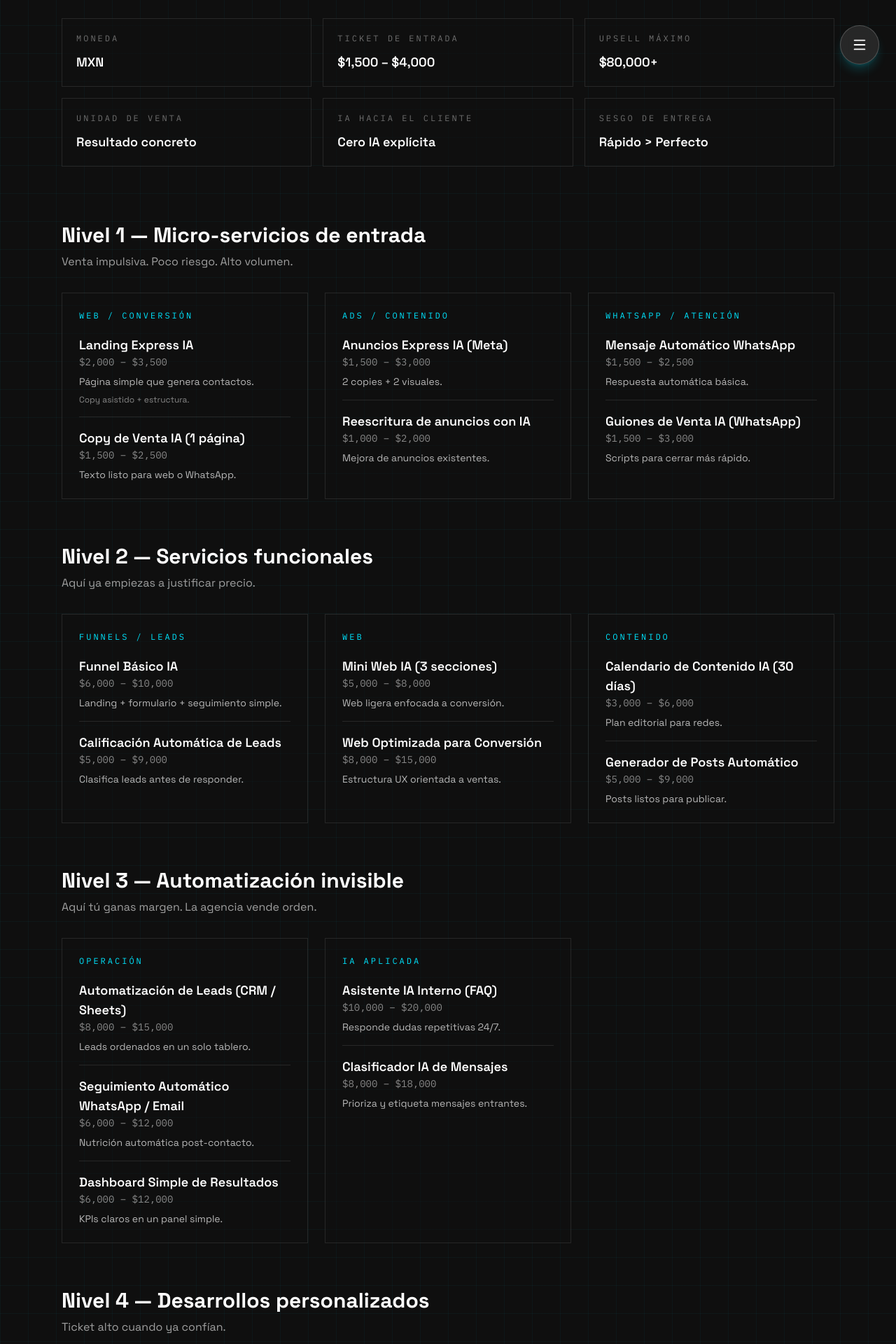
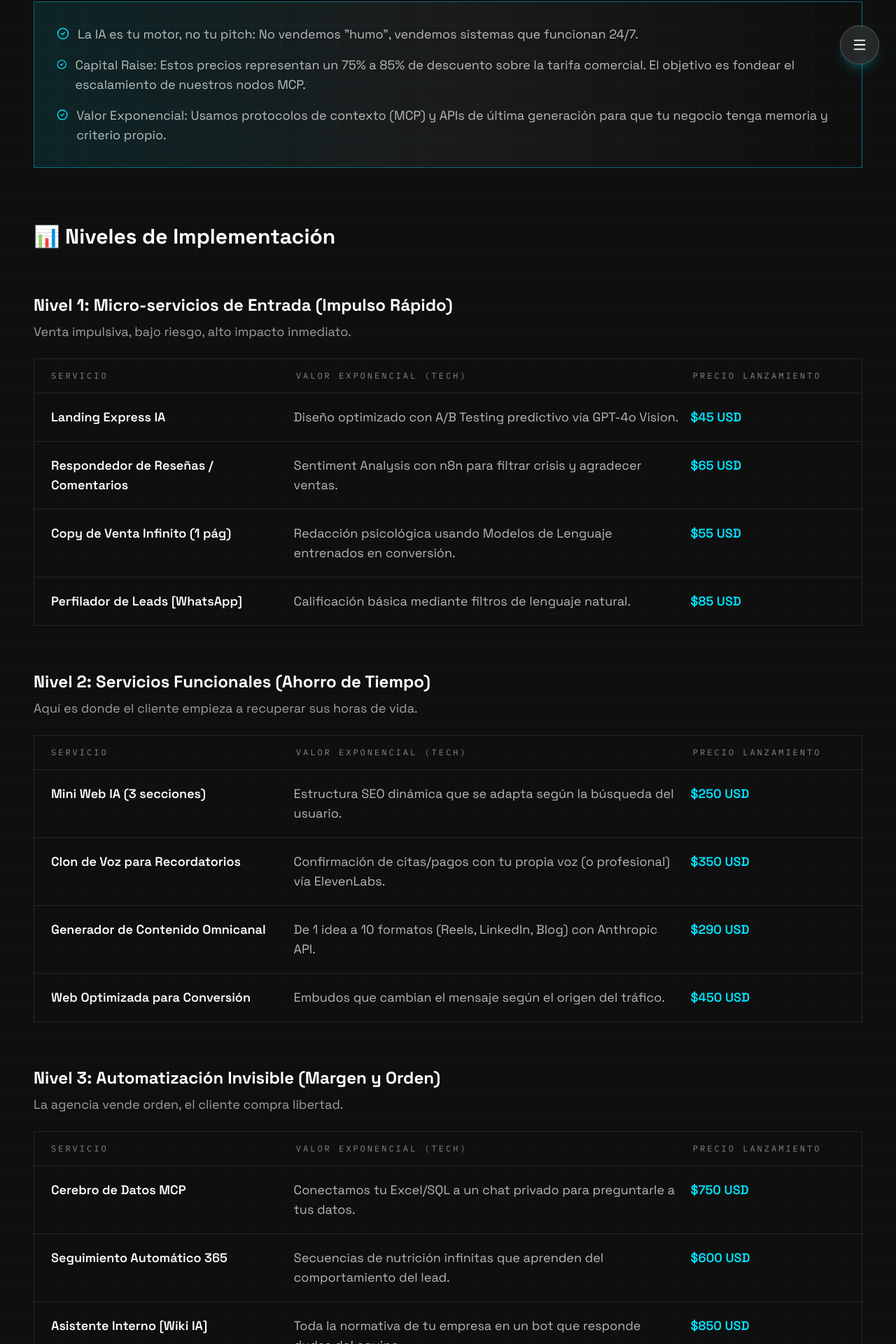
Before and after one commit to lbaddass/xpertasocial-web, a Next.js app: page /catalogo-ia in a window 1280 px wide. Shown: the part 684-2604 px from the top of the page at 70% size. Built offline with nearby package versions, Linux system fonts and the light colour scheme.

Commit message:
Revamp AI catalog copy and layout

```diff
--- a/src/app/catalogo-ia/page.tsx
+++ b/src/app/catalogo-ia/page.tsx
@@ -2,233 +2,155 @@ import { ArrowRight, CheckCircle2 } from "lucide-react";
 import Link from "next/link";
 import PageNav from "@/components/layout/PageNav";
 
-const catalogPrinciples = [
-  { label: "Moneda", value: "MXN" },
-  { label: "Ticket de entrada", value: "$1,500 – $4,000" },
-  { label: "Upsell máximo", value: "$80,000+" },
-  { label: "Unidad de venta", value: "Resultado concreto" },
-  { label: "IA hacia el cliente", value: "Cero IA explícita" },
-  { label: "Sesgo de entrega", value: "Rápido > Perfecto" },
+const strategicKeys = [
+  "La IA es tu motor, no tu pitch: No vendemos \"humo\", vendemos sistemas que funcionan 24/7.",
+  "Capital Raise: Estos precios representan un 75% a 85% de descuento sobre la tarifa comercial. El objetivo es fondear el escalamiento de nuestros nodos MCP.",
+  "Valor Exponencial: Usamos protocolos de contexto (MCP) y APIs de última generación para que tu negocio tenga memoria y criterio propio.",
 ];
 
-const catalogLevels = [
+const implementationLevels = [
   {
-    title: "Nivel 1 — Micro-servicios de entrada",
-    description: "Venta impulsiva. Poco riesgo. Alto volumen.",
-    groups: [
-      {
-        title: "Web / Conversión",
+    title: "Nivel 1: Micro-servicios de Entrada (Impulso Rápido)",
+    description: "Venta impulsiva, bajo riesgo, alto impacto inmediato.",
     items: [
       {
-            name: "Landing Express IA",
-            price: "$2,000 – $3,500",
-            delivers: "Página simple que genera contactos.",
-            detail: "Copy asistido + estructura.",
+        service: "Landing Express IA",
+        value: "Diseño optimizado con A/B Testing predictivo vía GPT-4o Vision.",
+        price: "$45 USD",
       },
       {
-            name: "Copy de Venta IA (1 página)",
-            price: "$1,500 – $2,500",
-            delivers: "Texto listo para web o WhatsApp.",
+        service: "Respondedor de Reseñas / Comentarios",
+        value: "Sentiment Analysis con n8n para filtrar crisis y agradecer ventas.",
+        price: "$65 USD",
+      },
+      {
+        service: "Copy de Venta Infinito (1 pág)",
+        value: "Redacción psicológica usando Modelos de Lenguaje entrenados en conversión.",
+        price: "$55 USD",
+      },
+      {
+        service: "Perfilador de Leads [WhatsApp]",
+        value: "Calificación básica mediante filtros de lenguaje natural.",
+        price: "$85 USD",
       },
     ],
   },
   {
-        title: "Ads / Contenido",
+    title: "Nivel 2: Servicios Funcionales (Ahorro de Tiempo)",
+    description: "Aquí es donde el cliente empieza a recuperar sus horas de vida.",
     items: [
       {
-            name: "Anuncios Express IA (Meta)",
-            price: "$1,500 – $3,000",
-            delivers: "2 copies + 2 visuales.",
+        service: "Mini Web IA (3 secciones)",
+        value: "Estructura SEO dinámica que se adapta según la búsqueda del usuario.",
+        price: "$250 USD",
       },
       {
-            name: "Reescritura de anuncios con IA",
-            price: "$1,000 – $2,000",
-            delivers: "Mejora de anuncios existentes.",
+        service: "Clon de Voz para Recordatorios",
+        value: "Confirmación de citas/pagos con tu propia voz (o profesional) vía ElevenLabs.",
+        price: "$350 USD",
+      },
+      {
+        service: "Generador de Contenido Omnicanal",
+        value: "De 1 idea a 10 formatos (Reels, LinkedIn, Blog) con Anthropic API.",
+        price: "$290 USD",
+      },
+      {
+        service: "Web Optimizada para Conversión",
+        value: "Embudos que cambian el mensaje según el origen del tráfico.",
+        price: "$450 USD",
       },
     ],
   },
   {
-        title: "WhatsApp / Atención",
+    title: "Nivel 3: Automatización Invisible (Margen y Orden)",
+    description: "La agencia vende orden, el cliente compra libertad.",
     items: [
       {
-            name: "Mensaje Automático WhatsApp",
-            price: "$1,500 – $2,500",
-            delivers: "Respuesta automática básica.",
+        service: "Cerebro de Datos MCP",
+        value: "Conectamos tu Excel/SQL a un chat privado para preguntarle a tus datos.",
+        price: "$750 USD",
       },
       {
-            name: "Guiones de Venta IA (WhatsApp)",
-            price: "$1,500 – $3,000",
-            delivers: "Scripts para cerrar más rápido.",
+        service: "Seguimiento Automático 365",
+        value: "Secuencias de nutrición infinitas que aprenden del comportamiento del lead.",
+        price: "$600 USD",
       },
-        ],
+      {
+        service: "Asistente Interno [Wiki IA]",
+        value: "Toda la normativa de tu empresa en un bot que responde dudas del equipo.",
+        price: "$850 USD",
+      },
+      {
+        service: "Dashboard Predictivo de Resultados",
+        value: "Visualización de KPIs que te dice cuánto vas a vender el próximo mes.",
+        price: "$900 USD",
       },
     ],
   },
   {
-    title: "Nivel 2 — Servicios funcionales",
-    description: "Aquí ya empiezas a justificar precio.",
-    groups: [
-      {
-        title: "Funnels / Leads",
+    title: "Nivel 4: Desarrollos Personalizados (Infraestructura)",
+    description: "Ticket alto para clientes que buscan dominancia total.",
     items: [
       {
-            name: "Funnel Básico IA",
-            price: "$6,000 – $10,000",
-            delivers: "Landing + formulario + seguimiento simple.",
+        service: "Bot IA de Ventas Avanzado",
+        value: "Negocia, objeta y cierra ventas solo, integrado a tu CRM vía Python/Node.js.",
+        price: "Desde $1,200 USD",
       },
       {
-            name: "Calificación Automática de Leads",
-            price: "$5,000 – $9,000",
-            delivers: "Clasifica leads antes de responder.",
-          },
-        ],
+        service: "Ecosistema White Label para Agencias",
+        value: "Creamos tu propia suite de herramientas para que las revendas a tus clientes.",
+        price: "Desde $2,500 USD",
       },
       {
-        title: "Web",
-        items: [
-          {
-            name: "Mini Web IA (3 secciones)",
-            price: "$5,000 – $8,000",
-            delivers: "Web ligera enfocada a conversión.",
-          },
-          {
-            name: "Web Optimizada para Conversión",
-            price: "$8,000 – $15,000",
-            delivers: "Estructura UX orientada a ventas.",
-          },
-        ],
-      },
-      {
-        title: "Contenido",
-        items: [
-          {
-            name: "Calendario de Contenido IA (30 días)",
-            price: "$3,000 – $6,000",
-            delivers: "Plan editorial para redes.",
-          },
-          {
-            name: "Generador de Posts Automático",
-            price: "$5,000 – $9,000",
-            delivers: "Posts listos para publicar.",
-          },
-        ],
-      },
-    ],
-  },
-  {
-    title: "Nivel 3 — Automatización invisible",
-    description: "Aquí tú ganas margen. La agencia vende orden.",
-    groups: [
-      {
-        title: "Operación",
-        items: [
-          {
-            name: "Automatización de Leads (CRM / Sheets)",
-            price: "$8,000 – $15,000",
-            delivers: "Leads ordenados en un solo tablero.",
-          },
-          {
-            name: "Seguimiento Automático WhatsApp / Email",
-            price: "$6,000 – $12,000",
-            delivers: "Nutrición automática post-contacto.",
-          },
-          {
-            name: "Dashboard Simple de Resultados",
-            price: "$6,000 – $12,000",
-            delivers: "KPIs claros en un panel simple.",
-          },
-        ],
-      },
-      {
-        title: "IA aplicada",
-        items: [
-          {
-            name: "Asistente IA Interno (FAQ)",
-            price: "$10,000 – $20,000",
-            delivers: "Responde dudas repetitivas 24/7.",
-          },
-          {
-            name: "Clasificador IA de Mensajes",
-            price: "$8,000 – $18,000",
-            delivers: "Prioriza y etiqueta mensajes entrantes.",
-          },
-        ],
-      },
-    ],
-  },
-  {
-    title: "Nivel 4 — Desarrollos personalizados",
-    description: "Ticket alto cuando ya confían.",
-    groups: [
-      {
-        title: "IA + Automatización avanzada",
-        items: [
-          {
-            name: "Bot IA de Ventas (WhatsApp)",
-            price: "Desde $15,000",
-            delivers: "Escalable hasta $40,000+.",
-          },
-          {
-            name: "Sistema de Ventas Automatizado",
-            price: "Desde $20,000",
-            delivers: "Escalable hasta $60,000+.",
-          },
-          {
-            name: "Infraestructura IA Operativa",
-            price: "Desde $25,000",
-            delivers: "Escalable hasta $80,000+.",
-          },
-        ],
+        service: "Infraestructura IA Operativa",
+        value: "Despliegue de servidores locales con MCP para privacidad total de datos.",
+        price: "Desde $3,000 USD",
       },
     ],
   },
 ];
 
-const packages = [
+const launchPackages = [
   {
-    name: "Arranque Digital",
-    price: "$4,000 – $6,000",
-    includes: ["Landing Express", "Copy IA"],
+    name: "Pack Clínica Pro",
+    description: "Agendador Express + Recordatorio de Voz + Triaje IA.",
+    price: "Precio Capital Raise: $550 USD (Valor real: $1,800 USD).",
   },
   {
-    name: "Consigue Mensajes",
-    price: "$6,000 – $9,000",
-    includes: ["Landing", "Mensajes WhatsApp", "Creativos"],
+    name: "Pack E-commerce Scaler",
+    description: "Landing de Producto + Recuperador de Carritos + Vendedor 24/7.",
+    price: "Precio Capital Raise: $850 USD (Valor real: $2,400 USD).",
   },
   {
-    name: "Ventas Semi-Automáticas",
-    price: "$12,000 – $18,000",
-    includes: ["Funnel", "Seguimiento", "Dashboard básico"],
+    name: "Pack Inmobiliario High-Ticket",
+    description: "Calificador de Leads + Dossier Automático + Agente Multilingüe.",
+    price: "Precio Capital Raise: $950 USD (Valor real: $3,000 USD).",
   },
-];
-
-const strategicKeys = [
-  "La IA es tu motor, no tu pitch.",
-  "El cliente compra rapidez, orden y menos trabajo.",
-  "El upgrade es natural: \"¿Quieres que también responda solo?\"",
-  "Escala con: \"¿Quieres que los leads se ordenen?\"",
 ];
 
 export default function CatalogoIaPage() {
   return (
-    <div className="min-h-screen pt-20 pb-20">
+    <div className="min-h-screen pt-20 pb-24">
       <PageNav />
 
-      <div className="max-w-6xl mx-auto px-6 mb-16">
-        <div className="flex flex-col gap-8 border-b border-white/10 pb-10">
-          <div className="inline-flex items-center gap-2 rounded-full border border-white/10 bg-white/5 px-3 py-1 text-xs font-mono uppercase tracking-[0.3em] text-neonBlue">
+      <div className="max-w-7xl mx-auto px-5 sm:px-8 lg:px-12 mb-16">
+        <div className="flex flex-col gap-8 border-b border-white/10 pb-12">
+          <div className="inline-flex items-center gap-2 rounded-full border border-white/10 bg-white/5 px-4 py-2 text-sm font-mono uppercase tracking-[0.3em] text-neonBlue">
             Catálogo IA + Automatización
           </div>
-          <h1 className="text-4xl md:text-6xl font-bold text-white tracking-tight">
-            Microservicios escalonados para liquidez rápida
+          <div className="space-y-5">
+            <h1 className="text-4xl sm:text-5xl lg:text-6xl font-bold text-white tracking-tight">
+              🚀 Catálogo 2026: Microservicios IA para Liquidez Inmediata
             </h1>
-          <p className="text-lg md:text-xl text-white/60 max-w-3xl">
-            Un catálogo diseñado para tickets de entrada bajos y escalamiento progresivo por personalización. Se vende por resultados, no por tecnología.
+            <p className="text-lg sm:text-xl text-white/70 max-w-4xl">
+              Infraestructura de alto nivel a precio de &ldquo;Capital Seed&rdquo;. Solo disponible durante la fase de
+              levantamiento de capital para nuestra división de infraestructura.
             </p>
+          </div>
           <div className="flex flex-wrap gap-4">
             <Link
               href="/diagnostico"
-              className="inline-flex items-center gap-2 bg-neonBlue text-black px-6 py-3 font-bold rounded-sm hover:bg-white transition-all"
+              className="inline-flex items-center gap-2 bg-neonBlue text-black px-6 py-3 text-base font-bold rounded-sm hover:bg-white transition-all"
             >
               Agendar diagnóstico <ArrowRight size={18} />
             </Link>
@@ -242,93 +164,105 @@ export default function CatalogoIaPage() {
         </div>
       </div>
 
-      <section className="max-w-6xl mx-auto px-6 mb-20">
+      <section className="max-w-7xl mx-auto px-5 sm:px-8 lg:px-12 mb-20">
         <div className="mb-8">
-          <h2 className="text-2xl md:text-3xl font-bold text-white">Principios del catálogo</h2>
-          <p className="text-white/60 mt-2">Reglas duras para proteger margen y acelerar cierre.</p>
+          <h2 className="text-2xl sm:text-3xl font-bold text-white">💡 Nuestra Clave Estratégica</h2>
         </div>
-        <div className="grid grid-cols-1 sm:grid-cols-2 lg:grid-cols-3 gap-4">
-          {catalogPrinciples.map((principle) => (
-            <div key={principle.label} className="border border-white/10 bg-carbon/60 p-5">
-              <div className="text-xs font-mono uppercase tracking-[0.25em] text-white/40">
-                {principle.label}
-              </div>
-              <div className="mt-3 text-lg font-semibold text-white">{principle.value}</div>
-            </div>
+        <div className="border border-neonBlue/40 bg-gradient-to-r from-neonBlue/10 via-white/5 to-transparent p-6 sm:p-8">
+          <ul className="space-y-4 text-base sm:text-lg text-white/70">
+            {strategicKeys.map((key) => (
+              <li key={key} className="flex items-start gap-3">
+                <CheckCircle2 size={18} className="text-neonBlue mt-1" />
+                <span>{key}</span>
+              </li>
             ))}
+          </ul>
         </div>
       </section>
 
-      <section className="max-w-6xl mx-auto px-6 space-y-16">
-        {catalogLevels.map((level) => (
-          <div key={level.title} className="space-y-8">
+      <section className="max-w-7xl mx-auto px-5 sm:px-8 lg:px-12 space-y-16">
         <div>
-              <h2 className="text-2xl md:text-3xl font-bold text-white">{level.title}</h2>
-              <p className="text-white/60 mt-2">{level.description}</p>
+          <h2 className="text-2xl sm:text-3xl font-bold text-white">📊 Niveles de Implementación</h2>
         </div>
-
-            <div className="grid grid-cols-1 lg:grid-cols-3 gap-6">
-              {level.groups.map((group) => (
-                <div key={group.title} className="border border-white/10 bg-carbon/40 p-6">
-                  <div className="text-xs font-mono uppercase tracking-[0.25em] text-neonBlue">
-                    {group.title}
+        {implementationLevels.map((level) => (
+          <div key={level.title} className="space-y-6">
+            <div>
+              <h3 className="text-xl sm:text-2xl font-bold text-white">{level.title}</h3>
+              <p className="text-base sm:text-lg text-white/60 mt-2">{level.description}</p>
             </div>
-                  <div className="mt-5 space-y-4">
-                    {group.items.map((item) => (
-                      <div key={item.name} className="border-b border-white/10 pb-4 last:border-b-0 last:pb-0">
-                        <h3 className="text-lg font-semibold text-white">{item.name}</h3>
-                        <p className="text-sm text-white/50 font-mono">{item.price}</p>
-                        <p className="text-sm text-white/70 mt-2">{item.delivers}</p>
-                        {item.detail && <p className="text-xs text-white/50 mt-2">{item.detail}</p>}
+            <div className="border border-white/10 bg-carbon/40">
+              <div className="hidden md:grid grid-cols-[1.2fr_2fr_0.8fr] gap-6 px-6 py-4 text-xs font-mono uppercase tracking-[0.25em] text-white/50 border-b border-white/10">
+                <span>Servicio</span>
+                <span>Valor Exponencial (Tech)</span>
+                <span>Precio Lanzamiento</span>
               </div>
-                    ))}
+              <div className="divide-y divide-white/10">
+                {level.items.map((item) => (
+                  <div key={item.service} className="grid grid-cols-1 md:grid-cols-[1.2fr_2fr_0.8fr] gap-4 px-6 py-5">
+                    <div>
+                      <div className="text-sm font-mono uppercase tracking-[0.2em] text-white/40 md:hidden">
+                        Servicio
+                      </div>
+                      <div className="text-lg font-semibold text-white">{item.service}</div>
+                    </div>
+                    <div>
+                      <div className="text-sm font-mono uppercase tracking-[0.2em] text-white/40 md:hidden">
+                        Valor Exponencial (Tech)
+                      </div>
+                      <p className="text-base sm:text-lg text-white/70">{item.value}</p>
+                    </div>
+                    <div>
+                      <div className="text-sm font-mono uppercase tracking-[0.2em] text-white/40 md:hidden">
+                        Precio Lanzamiento
+                      </div>
+                      <p className="text-base sm:text-lg text-neonBlue font-semibold">{item.price}</p>
                     </div>
                   </div>
                 ))}
               </div>
             </div>
+          </div>
         ))}
       </section>
 
-      <section className="max-w-6xl mx-auto px-6 mt-20">
-        <div className="border border-white/10 bg-carbon/70 p-8">
-          <h2 className="text-2xl md:text-3xl font-bold text-white">Paquetes comerciales</h2>
-          <p className="text-white/60 mt-2">Combos listos para vender y escalar.</p>
-          <div className="mt-8 grid grid-cols-1 md:grid-cols-3 gap-6">
-            {packages.map((pack) => (
-              <div key={pack.name} className="border border-white/10 bg-carbon p-6">
-                <div className="text-sm font-mono text-neonBlue uppercase tracking-[0.3em]">Paquete</div>
-                <h3 className="mt-3 text-xl font-bold text-white">{pack.name}</h3>
-                <p className="text-white/60 font-mono text-sm mt-1">{pack.price}</p>
-                <ul className="mt-4 space-y-2 text-sm text-white/70">
-                  {pack.includes.map((item) => (
-                    <li key={item} className="flex items-center gap-2">
-                      <CheckCircle2 size={16} className="text-neonBlue" />
-                      {item}
-                    </li>
-                  ))}
-                </ul>
+      <section className="max-w-7xl mx-auto px-5 sm:px-8 lg:px-12 mt-20">
+        <div className="border border-white/10 bg-carbon/70 p-6 sm:p-8 space-y-8">
+          <div>
+            <h2 className="text-2xl sm:text-3xl font-bold text-white">📦 Paquetes de &ldquo;Lanzamiento Express&rdquo;</h2>
+            <p className="text-white/60 mt-2 text-base sm:text-lg">
+              Combos listos para sectores específicos.
+            </p>
+          </div>
+          <div className="grid grid-cols-1 lg:grid-cols-3 gap-6">
+            {launchPackages.map((pack) => (
+              <div key={pack.name} className="border border-white/10 bg-carbon p-6 sm:p-7 space-y-3">
+                <h3 className="text-xl font-bold text-white">{pack.name}</h3>
+                <p className="text-base sm:text-lg text-white/70">{pack.description}</p>
+                <p className="text-base sm:text-lg font-semibold text-neonBlue">{pack.price}</p>
               </div>
             ))}
+          </div>
+          <div className="border border-neonPink/40 bg-neonPink/10 p-5 text-sm sm:text-base text-white/70">
+            ⚠️ DISPONIBILIDAD: Esta oferta de &ldquo;Levantamiento de Capital&rdquo; es limitada a los primeros 5
+            contratos por sector. Una vez alcanzado el hito de liquidez, los precios volverán a su tarifa estándar de
+            mercado.
           </div>
         </div>
       </section>
 
-      <section className="max-w-6xl mx-auto px-6 mt-20">
-        <div className="border border-neonBlue/40 bg-gradient-to-r from-neonBlue/10 via-white/5 to-transparent p-8">
-          <h2 className="text-2xl md:text-3xl font-bold text-white">Clave estratégica</h2>
-          <ul className="mt-6 space-y-3 text-white/70">
-            {strategicKeys.map((key) => (
-              <li key={key} className="flex items-start gap-3">
-                <CheckCircle2 size={18} className="text-neonBlue mt-0.5" />
-                <span>{key}</span>
-              </li>
-            ))}
-          </ul>
-          <div className="mt-6 flex flex-wrap gap-3">
+      <section className="max-w-7xl mx-auto px-5 sm:px-8 lg:px-12 mt-20">
+        <div className="border border-white/10 bg-carbon/40 p-6 sm:p-8">
+          <div className="flex flex-wrap items-center justify-between gap-4">
+            <div>
+              <h2 className="text-2xl sm:text-3xl font-bold text-white">Infraestructura lista para escalar</h2>
+              <p className="text-white/60 mt-2 text-base sm:text-lg">
+                Elige tu nivel y asegura precio preferencial antes del cierre de capital.
+              </p>
+            </div>
+            <div className="flex flex-wrap gap-3">
               <Link
                 href="/diagnostico"
-              className="inline-flex items-center gap-2 bg-neonBlue text-black px-5 py-3 font-bold rounded-sm hover:bg-white transition-all"
+                className="inline-flex items-center gap-2 bg-neonBlue text-black px-5 py-3 text-base font-bold rounded-sm hover:bg-white transition-all"
               >
                 Diseñar estrategia <ArrowRight size={18} />
               </Link>
@@ -340,6 +274,7 @@ export default function CatalogoIaPage() {
               </Link>
             </div>
           </div>
+        </div>
       </section>
     </div>
   );
```
Lines whose indentation alone changed are shown as unchanged.
